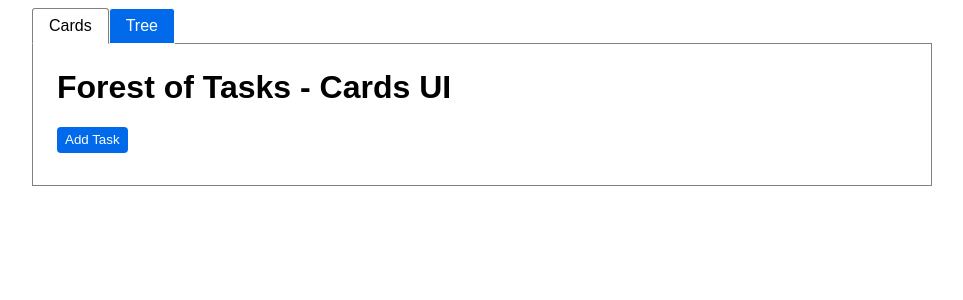
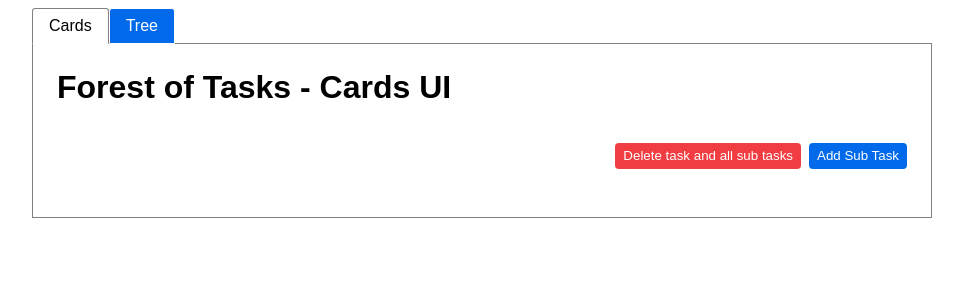
Before and after one commit to kobzarvs/forest-of-tasks, a React (Vite) app: page / in a window 1280 px wide. Shown: the top 300 px of the page, without its empty margins (158-1121 px from the left). Built offline with nearby package versions, Linux system fonts and the light colour scheme.

Commit message:
refactoring

```diff
--- a/src/components/app/index.tsx
+++ b/src/components/app/index.tsx
@@ -15,11 +15,18 @@ export const App = () => {
   const [currentNode, setCurrentNode] = useState<TodoItem | undefined>(undefined);
 
 
-  const remove = useCallback((task: TodoItem) => {
+  const remove = useCallback((taskId: string | undefined) => {
+    console.log(taskId);
+    if (!taskId) {
+      setTasks({});
+      setCurrentNode(undefined);
+      save({});
+      return;
+    }
     const newTasks = {...tasks};
-    delete newTasks[task.id];
+    delete newTasks[taskId];
     setTasks(newTasks);
-    setCurrentNode(newTasks[task.id]);
+    setCurrentNode(newTasks[taskId]);
     save(newTasks);
   }, [tasks, setTasks]);
 
@@ -34,16 +41,16 @@ export const App = () => {
     save(newTasks);
   }, [setTasks, tasks]);
 
-  const update = useCallback((task: TodoItem, values: TaskFields) => {
+  const update = useCallback((id: string, values: TaskFields) => {
     const newTasks = {
       ...tasks,
-      [task.id]: {
-        ...task,
+      [id]: {
+        ...tasks[id],
         ...values,
       },
     };
     setTasks(newTasks);
-    setCurrentNode(newTasks[task.id]);
+    setCurrentNode(newTasks[id]);
     save(newTasks);
   }, [tasks, setTasks]);
 
--- a/src/components/todo/api.ts
+++ b/src/components/todo/api.ts
@@ -17,9 +17,9 @@ export interface TodoItem extends TaskFields {
 export type ITodoListIndex = { [key: string]: TodoItem };
 
 export type API = {
-  remove: (task: TodoItem) => void;
-  update: (task: TodoItem, values: TaskFields) => void;
-  add: (parent: string | undefined) => void;
+  remove: (id: string | undefined) => void;
+  update: (id: string , values: TaskFields) => void;
+  add: (id: string | undefined) => void;
 };
 
 const defaultHandler = () => {
--- a/src/components/todo/link-to-task.tsx
+++ b/src/components/todo/link-to-task.tsx
@@ -2,17 +2,25 @@ import React from 'react';
 import {TodoItem} from './api';
 
 
-export const LinkToTask = ({className, task}: { className?: string; task: TodoItem }) => (
+export const LinkToTask = ({className, task, label}: { className?: string; task: TodoItem, label?: string }) => (
   <a className={`link-to-parent ${className}`}
      href={`#${task.id}`}
      onClick={(e: React.MouseEvent<HTMLAnchorElement>) => {
        e.stopPropagation();
        e.preventDefault();
-       document.getElementById(e.currentTarget.getAttribute('href')?.slice(1) || '')?.scrollIntoView({
-         behavior: 'smooth'
-       });
+       const taskContainer = document.getElementById(e.currentTarget.getAttribute('href')?.slice(1) || '') as HTMLElement;
+       if (taskContainer) {
+         taskContainer.scrollIntoView({behavior: 'smooth'});
+         const form = taskContainer.querySelector('.task-form') as HTMLDivElement;
+         setTimeout(() => {
+           form.setAttribute('data-flash', '');
+         }, 50);
+         setTimeout(() => {
+           form.removeAttribute('data-flash');
+         }, 1000);
+       }
      }}
   >
-    ↑ {task.name}
+     ↑ {label || task.name}
   </a>
 );
--- a/src/components/todo/styles.css
+++ b/src/components/todo/styles.css
@@ -23,8 +23,8 @@
     cursor: pointer;
 }
 
-.task header {
-    margin-bottom: -1em;
+.task .subtask-haader {
+    padding-top: 1em;
     font-weight: bold;
 }
 
@@ -33,11 +33,12 @@
     gap: 1em;
     flex-direction: column;
     justify-content: space-between;
-    align-items: baseline;
-    margin-bottom: 2em;
-    padding-bottom: 1em;
-    border-radius: .2em;
-    border-bottom: 1px dotted gray;
+    transition: background-color 500ms ease-in-out;
+    padding: 1em;
+}
+
+.task-form[data-flash] {
+    background-color: #ffff84;
 }
 
 .task-form[data-mode="block"] {
@@ -88,6 +89,13 @@
     gap: .5em;
 }
 
+.task-footer {
+    display: flex;
+    justify-content: space-between;
+    align-items: center;
+}
+
+
 .btn {
     padding: .4em .6em;
     outline: none;
@@ -124,6 +132,7 @@
     white-space: nowrap;
     overflow: hidden;
     margin-right: 10px;
+    user-select: none;
 }
 
 .right {
@@ -258,3 +267,9 @@ details {
 .task-node summary:hover .subtask-counter {
     color: #eee;
 }
+
+.task-actions-buttons {
+    display: flex;
+    gap: .5em;
+    margin: 1em 0;
+}
--- a/src/components/todo/task.tsx
+++ b/src/components/todo/task.tsx
@@ -15,7 +15,7 @@ export const Task = memo(({task, parentTask, children, mode = TaskMode.list, num
   children?: React.ReactChildren | React.ReactNode;
 }) => {
   const [open, setOpen] = useState(mode === TaskMode.block);
-  const {remove, update} = useContext(TasksApi);
+  const {update} = useContext(TasksApi);
 
   if (!task) return null;
 
@@ -32,7 +32,7 @@ export const Task = memo(({task, parentTask, children, mode = TaskMode.list, num
       >
         {task.name ? <strong>{task.name}</strong> : '<Noname Task>'}
         {num !== undefined && <span className="right">[{num}]</span>}
-        {parentTask ? <LinkToTask className="right" task={parentTask} /> : null}
+        {parentTask ? <LinkToTask className="right" task={parentTask} label="Edit parent Task"/> : null}
       </summary>
 
       <div className="task-form" data-mode={mode}>
@@ -40,27 +40,23 @@ export const Task = memo(({task, parentTask, children, mode = TaskMode.list, num
           Name:
           <input type="text"
                  value={task.name}
-                 onChange={e => update(task, {name: e.target.value})}
+                 onChange={e => update(task.id, {name: e.target.value})}
           />
         </label>
         <label className="task-description-input">
           Description:
           <textarea rows={3}
                     value={task.description}
-                    onChange={e => update(task, {description: e.target.value})}
+                    onChange={e => update(task.id, {description: e.target.value})}
           />
         </label>
         <label className="task-completed-input">
           <input type="checkbox"
                  checked={task.completed}
-                 onChange={e => update(task, {completed: e.target.checked})}
+                 onChange={e => update(task.id, {completed: e.target.checked})}
           />
           is completed
         </label>
-
-        <button className="btn secondary" onClick={() => remove(task)}>
-          Delete task
-        </button>
       </div>
 
       {children}
--- a/src/components/todo/todo-list.tsx
+++ b/src/components/todo/todo-list.tsx
@@ -8,14 +8,16 @@ export const TodoList = ({tasks, root}: {
   tasks: ITodoListIndex;
   root?: TodoItem;
 }) => {
-  const {add} = useContext<API>(TasksApi);
+  const {add, remove} = useContext<API>(TasksApi);
   const taskList = Object.values(tasks).filter(task => task.parent === root?.id);
 
   return (
     <div className="task-list">
-      {root && taskList.length !== 0 && <header>
-        Sub Task List ({taskList.length}) item(s)
-      </header>}
+      {root && taskList.length !== 0 && (
+        <header className="subtask-haader">
+          Sub Task List ({taskList.length}) item(s)
+        </header>
+      )}
 
       {taskList.map((task, index) => (
         <Task key={task.id} task={task} parentTask={root} num={index + 1}>
@@ -23,9 +25,18 @@ export const TodoList = ({tasks, root}: {
         </Task>
       ))}
 
-      <div className="task-actions">
-        <button className="btn primary" onClick={() => add(root?.id)}>Add Task</button>
-        {root?.name && <LinkToTask task={root} />}
+      <div className="task-footer">
+        <div>
+          {root?.name && <LinkToTask task={root} label="Edit"/>}
+        </div>
+        <div className="task-actions-buttons">
+          <button className="btn secondary" onClick={() => remove(root?.id)}>
+            Delete task and all sub tasks
+          </button>
+          <button className="btn primary" onClick={() => add(root?.id)}>
+            Add Sub Task
+          </button>
+        </div>
       </div>
     </div>
   );
```
